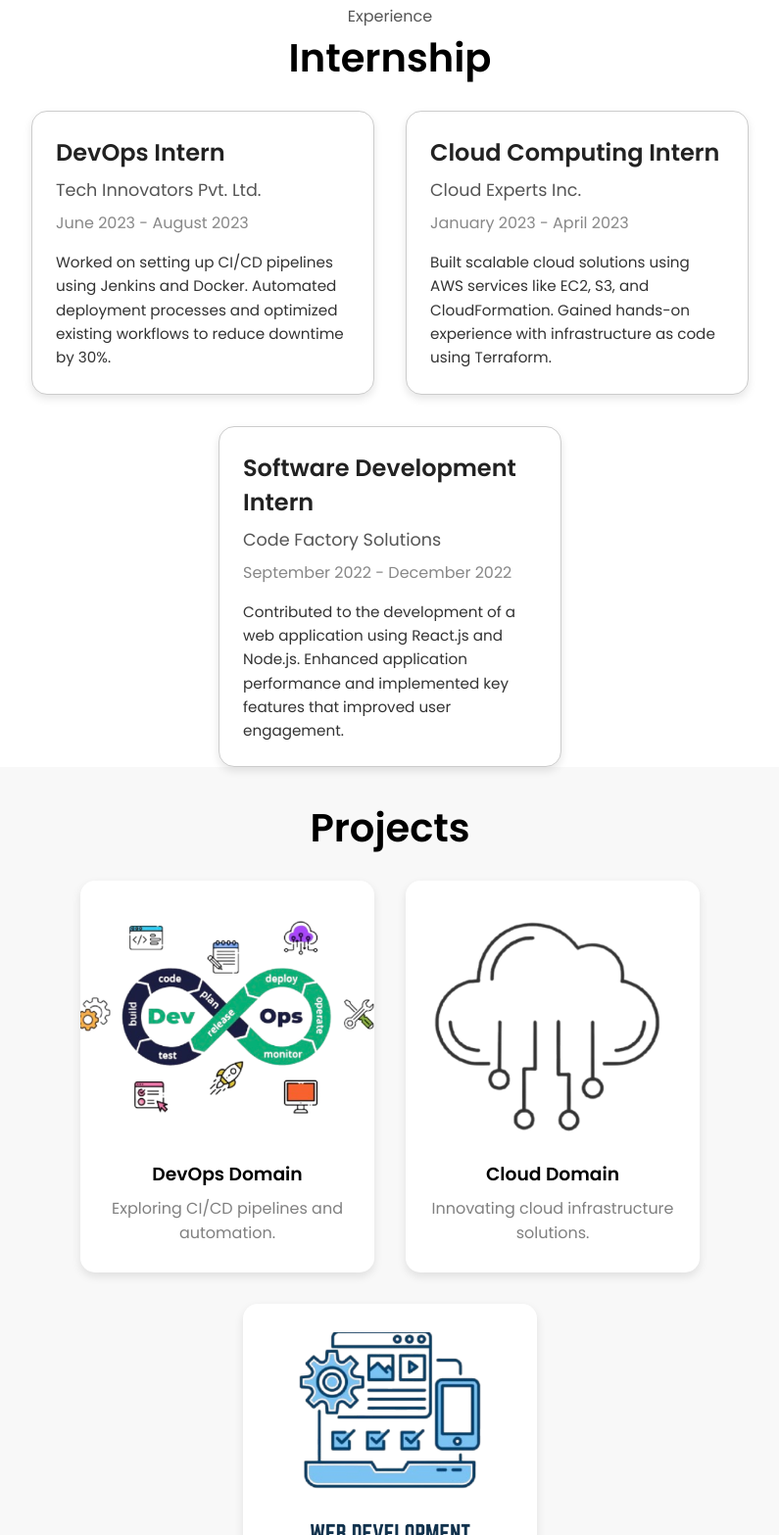
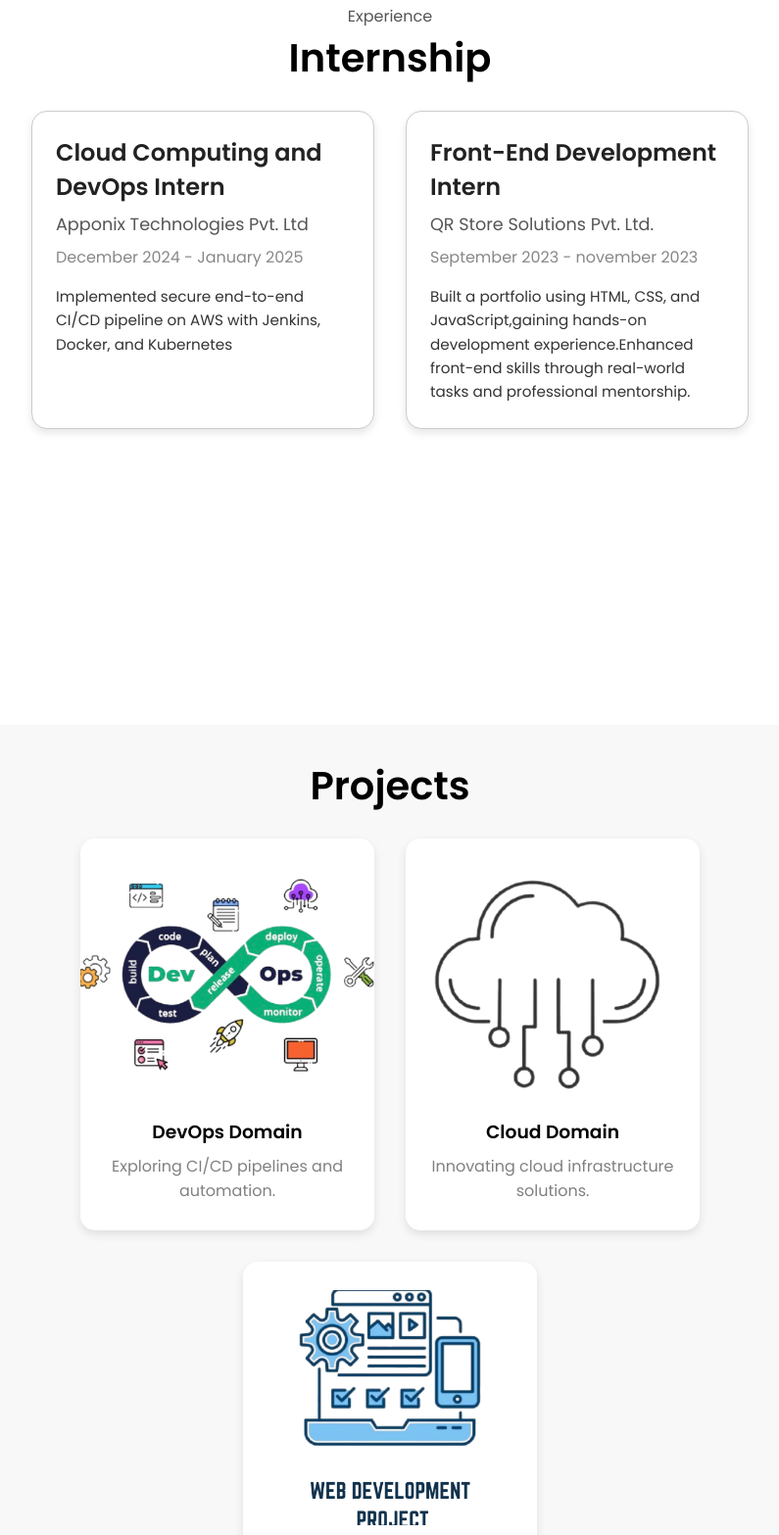
Before and after one commit to lohithbabun/lohith-portfolio, a plain HTML site: page index.html in a window 1280 px wide. Shown: the part 2540-4107 px from the top of the page at 98% size, without its empty margins (242-1037 px from the left). Drawn offline with Linux system fonts and the light colour scheme.

Commit message:
updated web

```diff
--- a/index.html
+++ b/index.html
@@ -51,7 +51,7 @@
         <div class="btn-container">
             <button
               class="btn btn-color-2"
-              onclick="window.open('./assets/LOHITH_CV.pdf')"
+              onclick="window.open('./assets/Lohith_cv.pdf')"
             >
               Download CV
             </button>
@@ -267,31 +267,31 @@ I believe in the power of hard work and staying true to the tasks I take on. Whe
   <div class="internship-container">
     <!-- Internship 1 -->
     <div class="internship-card">
-      <h3 class="internship-title">DevOps Intern</h3>
-      <p class="internship-organization">Tech Innovators Pvt. Ltd.</p>
-      <p class="internship-duration">June 2023 - August 2023</p>
+      <h3 class="internship-title">Cloud Computing and DevOps Intern</h3>
+      <p class="internship-organization">Apponix Technologies Pvt. Ltd</p>
+      <p class="internship-duration">December 2024 -  January 2025</p>
       <p class="internship-description">
-        Worked on setting up CI/CD pipelines using Jenkins and Docker. Automated deployment processes and optimized existing workflows to reduce downtime by 30%.
+        Implemented secure end-to-end CI/CD pipeline on AWS with Jenkins, Docker, and Kubernetes
       </p>
     </div>
     <!-- Internship 2 -->
     <div class="internship-card">
-      <h3 class="internship-title">Cloud Computing Intern</h3>
-      <p class="internship-organization">Cloud Experts Inc.</p>
-      <p class="internship-duration">January 2023 - April 2023</p>
+      <h3 class="internship-title">Front-End Development Intern</h3>
+      <p class="internship-organization">QR Store Solutions Pvt. Ltd.</p>
+      <p class="internship-duration">September 2023 - november 2023</p>
       <p class="internship-description">
-        Built scalable cloud solutions using AWS services like EC2, S3, and CloudFormation. Gained hands-on experience with infrastructure as code using Terraform.
+        Built a portfolio using HTML, CSS, and JavaScript,gaining hands-on development experience.Enhanced front-end skills through real-world tasks and professional mentorship.
       </p>
     </div>
     <!-- Internship 3 -->
-    <div class="internship-card">
-      <h3 class="internship-title">Software Development Intern</h3>
-      <p class="internship-organization">Code Factory Solutions</p>
-      <p class="internship-duration">September 2022 - December 2022</p>
+    <!--<div class="internship-card">
+      <h3 class="internship-title">Front-End Development Intern</h3>
+      <p class="internship-organization">QR Store Solutions Pvt. Ltd.</p>
+      <p class="internship-duration">September 2023 - november 2023</p>
       <p class="internship-description">
-        Contributed to the development of a web application using React.js and Node.js. Enhanced application performance and implemented key features that improved user engagement.
+        Built a portfolio using HTML, CSS, and JavaScript,gaining hands-on development experience.Enhanced front-end skills through real-world tasks and professional mentorship.
       </p>
-    </div>
+    </div> -->
   </div>
 
 </section>
@@ -309,9 +309,10 @@ I believe in the power of hard work and staying true to the tasks I take on. Whe
       <div class="project-card-back">
         <h3>DevOps Projects</h3>
         <p><b>Project 1:</b> CI/CD Pipeline using Jenkins and Docker</p>
-        <a href="https://github.com/example/devops-project1" target="_blank">View on GitHub</a>
-        <p><b>Project 2:</b> Kubernetes Deployment for Microservices</p>
-        <a href="https://github.com/example/devops-project2" target="_blank">View on GitHub</a>
+        <a href="https://github.com/lohithbabun/java-app-cicd" target="_blank">View on GitHub</a>
+        <a href="https://medium.com/@lohithbabun19/complete-ci-cd-pipeline-for-a-java-application-using-maven-sonarqube-argo-cd-docker-and-719fbeec31d2" target="_blank">View on medium</a>
+        <!--<p><b>Project 2:</b> Kubernetes Deployment for Microservices</p>
+        <a href="https://github.com/example/devops-project2" target="_blank">View on GitHub</a>  -->
       </div>
     </div>
     <!-- Cloud Project Card -->
@@ -323,10 +324,10 @@ I believe in the power of hard work and staying true to the tasks I take on. Whe
       </div>
       <div class="project-card-back">
         <h3>Cloud Projects</h3>
-        <p><b>Project 1:</b> Serverless App using AWS Lambda</p>
-        <a href="https://github.com/example/cloud-project1" target="_blank">View on GitHub</a>
-        <p><b>Project 2:</b> Multi-Region Deployment with Terraform</p>
-        <a href="https://github.com/example/cloud-project2" target="_blank">View on GitHub</a>
+        <p><b>Project 1:</b> AWS Cost Optimization Automated EBS Snapshot Cleanup</p>
+        <a href="https://medium.com/@lohithbabun19/aws-cost-management-automating-cleanup-of-unused-ebs-snapshots-1f9a13a76332" target="_blank">View on medium</a>
+        <p><b>Project 2:</b> Secure VPC with Best Practices</p>
+        <a href="https://medium.com/@lohithbabun19/from-scratch-to-production-building-a-secure-vpc-with-best-practices-008cf5924093" target="_blank">View on medium</a>
       </div>
     </div>
     <!-- Web Development Project Card -->
@@ -338,10 +339,10 @@ I believe in the power of hard work and staying true to the tasks I take on. Whe
       </div>
       <div class="project-card-back">
         <h3>Web Development Projects</h3>
-        <p><b>Project 1:</b> Portfolio Website using HTML/CSS/JS</p>
-        <a href="https://github.com/example/web-project1" target="_blank">View on GitHub</a>
-        <p><b>Project 2:</b> E-commerce Website with ReactJS</p>
-        <a href="https://github.com/example/web-project2" target="_blank">View on GitHub</a>
+        <p><b>Project 1:</b> Built a portfolio using HTML, CSS, and JavaScript</p>
+        <a href="https://github.com/lohithbabun/lohith-portfolio" target="_blank">View on GitHub</a>
+        <p><b>Project 2:</b> Small Django-Project </p>
+        <a href="https://github.com/lohithbabun/Django-Project" target="_blank">View on GitHub</a>
       </div>
     </div>
   </div>
```
Also changed, not shown: 1 other file.
